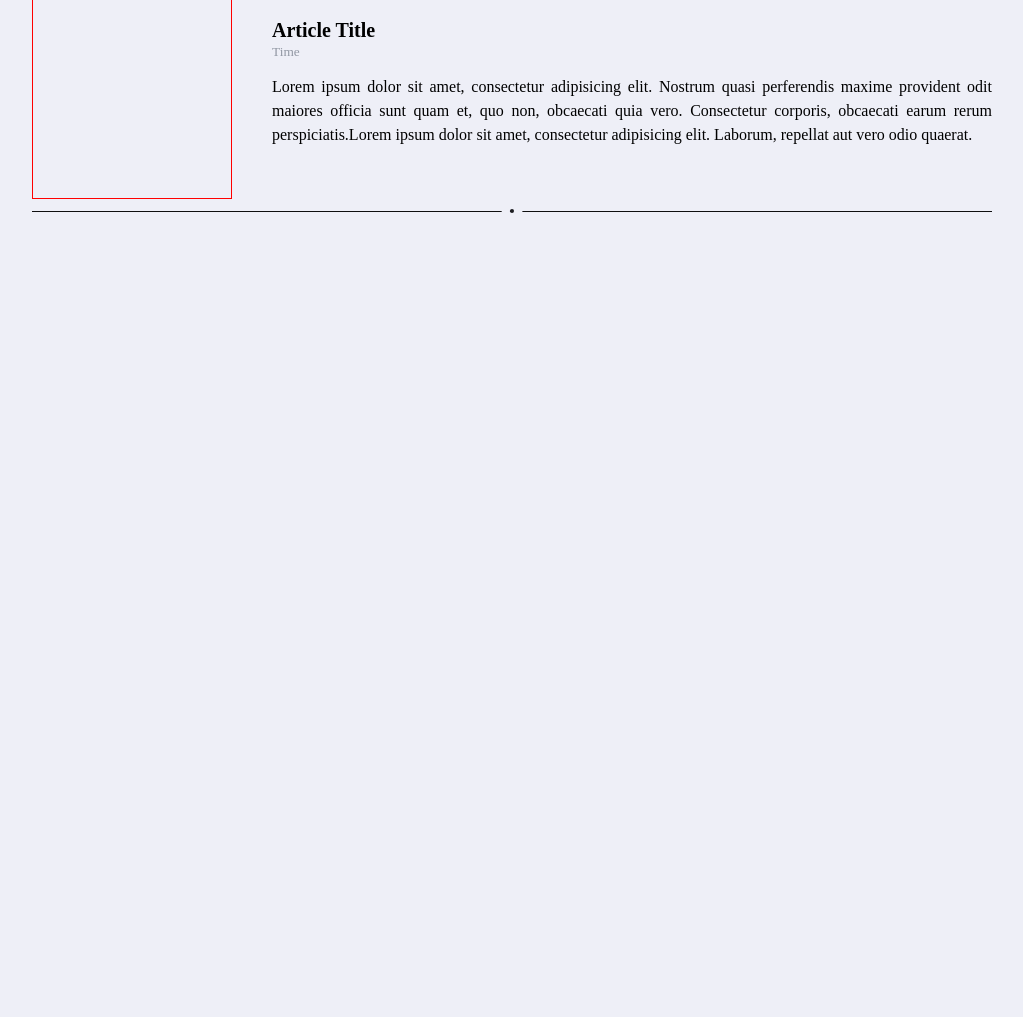
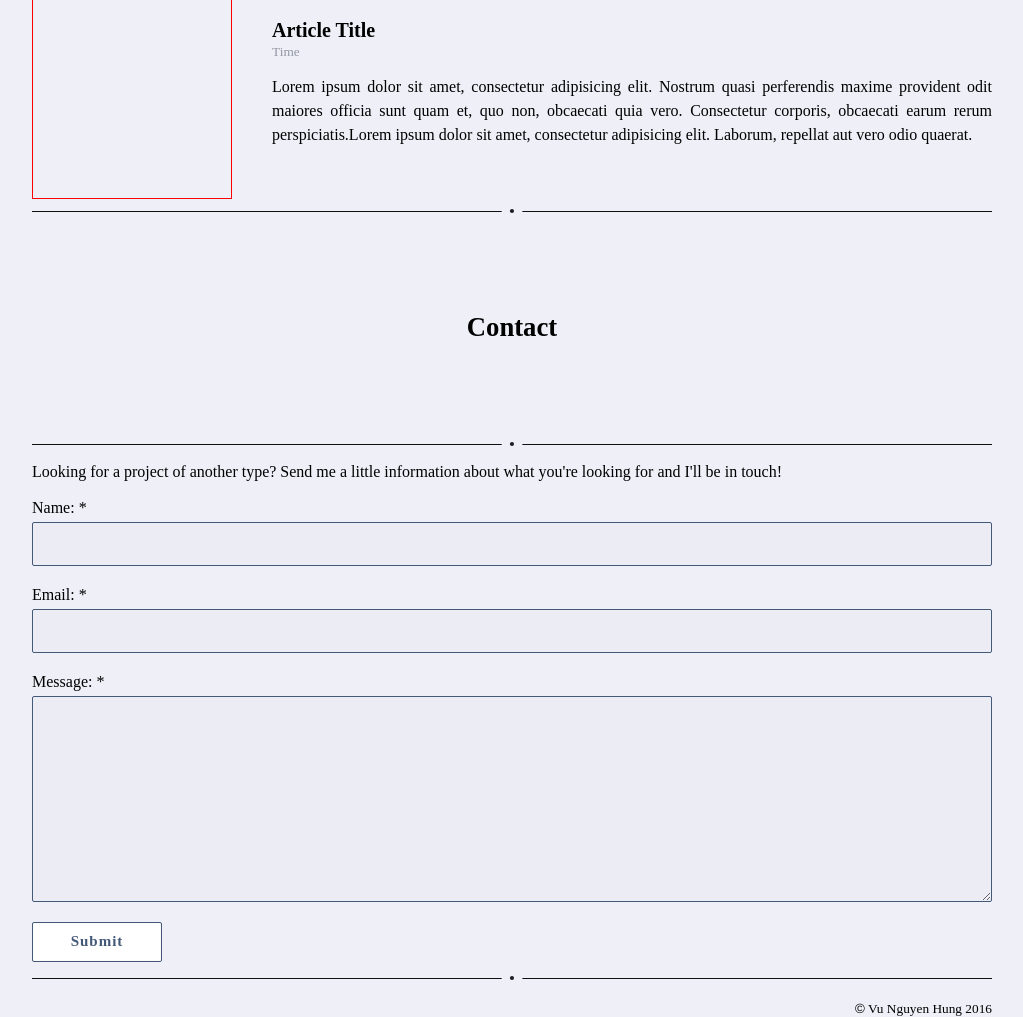
Before and after one commit to spamspam252/website, a PHP site: page /html/index.html in a window 1280 px wide. Shown: the part 2198-3215 px from the top of the page, without its empty margins (128-1151 px from the left). Before the commit the page ends 2411 px from the top, so only its background shows below. Run offline with PHP 8.4, Linux system fonts and the light colour scheme; some web fonts are replaced.

Commit message:
TODO: find social icon and complete footer.

```diff
--- a/css/main.css
+++ b/css/main.css
@@ -25,6 +25,8 @@ p {
 * {
   padding: 0;
   margin: 0; }
+  *:focus {
+    outline: none; }
 
 .line {
   width: 100%;
@@ -99,6 +101,8 @@ p {
 * {
   padding: 0;
   margin: 0; }
+  *:focus {
+    outline: none; }
 
 .line {
   width: 100%;
@@ -118,6 +122,100 @@ p {
   margin: 0 auto;
   top: -1px; }
 
+@font-face {
+  font-family: 'Hero';
+  /*a name to be used later*/
+  src: url("../font/Hero.ttf");
+  /*URL to font*/ }
+h1,
+h2 {
+  font-family: 'Hero';
+  font-size: 20pt;
+  text-align: center; }
+
+p {
+  font-family: 'Hero';
+  text-align: justify;
+  line-height: 150%;
+  width: 100%;
+  margin: 15px 0; }
+
+* {
+  padding: 0;
+  margin: 0; }
+  *:focus {
+    outline: none; }
+
+.line {
+  width: 100%;
+  height: 2px;
+  background-image: url("../img/line.png");
+  background-repeat: no-repeat;
+  background-position: center;
+  background-size: 110%;
+  position: relative; }
+
+.round {
+  background-color: #1C1D21;
+  border-radius: 100%;
+  height: 4px;
+  width: 4px;
+  position: relative;
+  margin: 0 auto;
+  top: -1px; }
+
+* {
+  font-family: 'Hero'; }
+
+.button {
+  outline: none;
+  height: 40px;
+  text-align: center;
+  width: 130px;
+  border-radius: 2px;
+  background: #fff;
+  border: 1px solid #445878;
+  color: #445878;
+  letter-spacing: 1px;
+  text-shadow: 0;
+  font-size: 15px;
+  font-weight: bold;
+  cursor: pointer;
+  transition: all 0.25s ease; }
+  .button:hover {
+    color: white;
+    background: #445878; }
+  .button:active {
+    letter-spacing: 2px; }
+  .button:after {
+    content: "SUBMIT"; }
+
+.onclic {
+  width: 40px;
+  border-color: #bbbbbb;
+  border-width: 3px;
+  font-size: 0;
+  border-color: #445878;
+  animation: rotating 2s 0.25s linear infinite; }
+  .onclic:after {
+    content: ""; }
+  .onclic:hover {
+    color: #445878;
+    background: white; }
+
+.validate {
+  font-size: 13px;
+  color: white;
+  background: #445878; }
+  .validate:after {
+    font-family: 'FontAwesome';
+    content: "\f00c"; }
+
+@keyframes rotating {
+  from {
+    transform: rotate(0deg); }
+  to {
+    transform: rotate(360deg); } }
 body {
   background-color: #EEEFF7; }
   body #container {
@@ -172,3 +270,36 @@ body {
         height: 100%;
         display: inline-block;
         margin-top: 35px; }
+    body #container #contactContent {
+      max-width: 100%;
+      margin-left: auto;
+      margin-right: auto;
+      margin-bottom: 15px; }
+      body #container #contactContent::after {
+        clear: both;
+        content: "";
+        display: table; }
+      body #container #contactContent #formContact label {
+        font-family: 'Hero'; }
+      body #container #contactContent #formContact input[type="text"],
+      body #container #contactContent #formContact input[type="email"],
+      body #container #contactContent #formContact textarea {
+        font-family: 'Hero';
+        padding: 12px;
+        box-sizing: border-box;
+        display: block;
+        border-radius: 2px;
+        border: solid 1px #445878;
+        width: 100%;
+        background: #ECECF5;
+        font-size: 12pt;
+        margin-bottom: 20px;
+        margin-top: 5px; }
+      body #container #contactContent #formContact input[type="text"]:focus,
+      body #container #contactContent #formContact input[type="email"]:focus {
+        background: #F1F1FA; }
+    body #container footer {
+      margin: 20px 0;
+      text-align: right; }
+      body #container footer small span {
+        font-family: helvetica; }
--- a/html/index.html
+++ b/html/index.html
@@ -95,13 +95,40 @@
                 </article>
             </div>
             <!-- END ARTICLE -->
-            <div class="button"></div>
             <!-- START LINE -->
             <div class="line">
                 <div class="round"></div>
             </div>
             <!-- END LINE -->
         </section>
+        <section id="contact">
+            <div class="sectionHeader">
+                <h1>Contact</h1>
+            </div>
+            <div class="line">
+                <div class="round"></div>
+            </div>
+            <div id="contactContent">
+                <p>Looking for a project of another type? Send me a little information about what you're looking for and I'll be in touch!</p>
+                <form id="formContact" action="">
+                    <label for="formName">Name: *</label>
+                    <input type="text" id="formName">
+                    <label for="formEmail">Email: *</label>
+                    <input type="email" id="formEmail">
+                    <label for="formMessage">Message: *</label>
+                    <textarea name="" id="formMessage" cols="30" rows="10"></textarea>
+                    <input type="submit" value="Submit" id="formSubmit" class="button">
+                </form>
+            </div>
+        </section>
+        <!-- END CONTACT -->
+        <div class="line">
+            <div class="round"></div>
+        </div>
+
+        <footer>
+            <small><span id="copyright"> &nbsp;©</span> Vu Nguyen Hung 2016 </small>
+        </footer>
     </div>
     <!-- END CONTAINER -->
 </body>
--- a/sass/Body.scss
+++ b/sass/Body.scss
@@ -1,5 +1,5 @@
 @import "Global";
-
+@import "button";
 body {
     background-color: $white;
     #container {
@@ -24,9 +24,12 @@ body {
             // @include test;
             margin: 100px auto;
         }
+
         #aboutContent {
             // @include test;
         }
+
+
         #portfolioContent {
             text-align: center;
             .PortfolioLogo {
@@ -35,6 +38,8 @@ body {
                 margin-bottom: 11px;
             }
         }
+
+
         #blogContent {
             .Article {
                 // @include test(blue);
@@ -53,7 +58,7 @@ body {
                     float: left;
                     margin: 15px 15px 11px 0;
                 }
-                .ArticleText{
+                .ArticleText {
                     float: right;
                     width: 75%;
                     height: 100%;
@@ -62,6 +67,46 @@ body {
                     margin-top: 35px;
                 }
             }
+        } // END BLOG CONTENT
+
+        #contactContent {
+            @include outer-container(100%);
+            margin-bottom: 15px;
+            #formContact {
+                label {
+                    font-family: 'Hero';
+                }
+                input[type="text"],
+                input[type="email"],
+                textarea {
+                    font-family: 'Hero';
+                    padding: 12px;
+                    box-sizing: border-box;
+                    display: block;
+                    border-radius: 2px;
+                    border: solid 1px $dark-blue;
+                    width: 100%;
+                    background: #ECECF5;
+                    font-size: 12pt;
+                    margin-bottom: 20px;
+                    margin-top: 5px;
+                }
+                input[type="text"],
+                input[type="email"] {
+                    &:focus {
+                        background: #F1F1FA;
                     }
                 }
             }
+        }
+        footer{
+        		margin: 20px 0;
+        		text-align: right;
+        	small{
+				span{
+					font-family: helvetica;
+				}
+        	}
+        }
+    } // END CONTAINER
+} // END body
--- a/sass/Global.scss
+++ b/sass/Global.scss
@@ -41,6 +41,9 @@ $black: #1C1D21;
 * {
     padding: 0;
     margin: 0;
+    &:focus{
+        outline: none;
+    }
 }
 
 .line {
```
Also changed, not shown: sass/button.scss (added, +69 -0 lines), 2 other files. Lines whose indentation alone changed are shown as unchanged.
